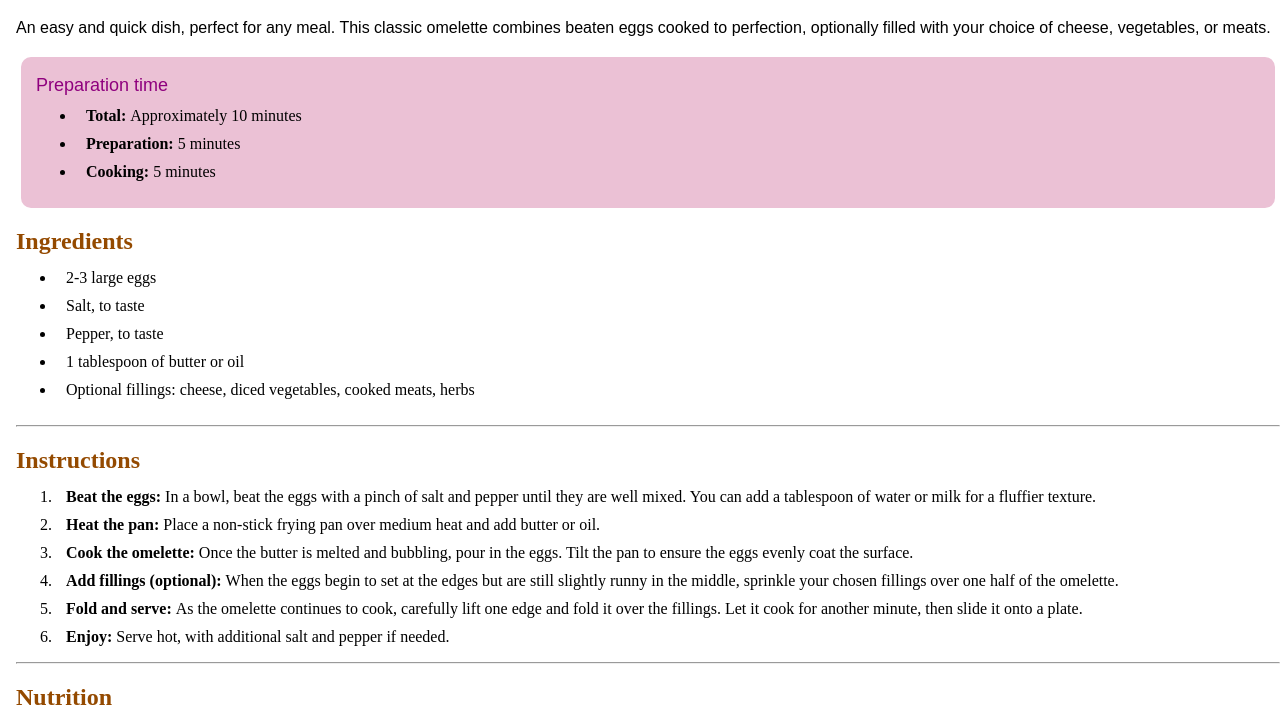
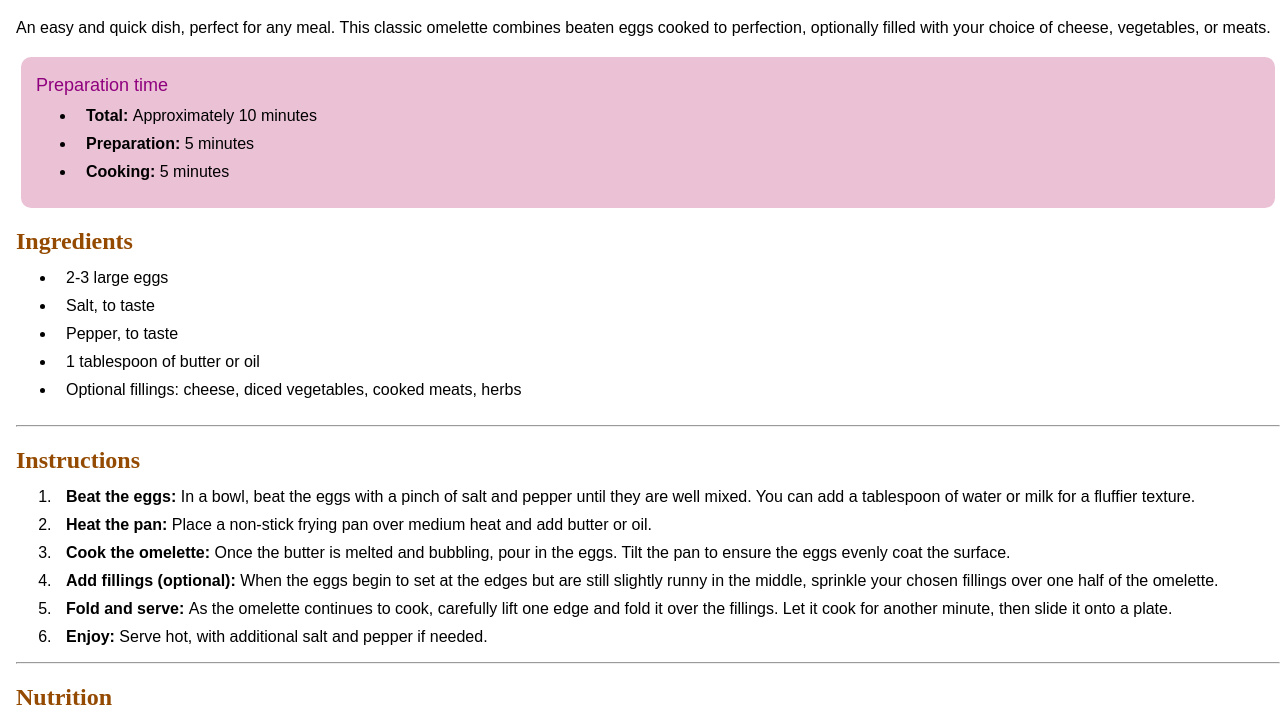
Before and after one commit to victorjudysen/Frontend-Mentor-Projects, a plain HTML site: page 2. recipe-page-main/index.html in a window 1280 px wide. Shown: the part 77-800 px from the top of the page. Drawn offline with Linux system fonts and the light colour scheme.

Commit message:
Update styles.css

```diff
--- a/2. recipe-page-main/styles.css
+++ b/2. recipe-page-main/styles.css
@@ -1,14 +1,11 @@
-/* .young-serif-regular h1, h2 {
-    font-family: "Young Serif", serif;
-    font-weight: 400;
-    font-style: normal;
-} */
-/* * {
-  font-family: "Outfit", sans-serif;
-  font-optical-sizing: auto;
-  font-weight: 400;
-  font-style: normal;
-} */
+.attribution {
+    font-size: 11px;
+    text-align: center;
+}
+
+.attribution a {
+    color: hsl(228, 45%, 44%);
+}
 
 h1 {
     font-family: "Young Serif", serif;
@@ -21,16 +18,6 @@ h2 {
     font-family: "Young Serif", serif;
     font-weight: 600;
     font-style: normal;
-
-}
-
-.attribution {
-    font-size: 11px;
-    text-align: center;
-}
-
-.attribution a {
-    color: hsl(228, 45%, 44%);
 }
 
 .preparation-time {
@@ -38,6 +25,8 @@ h2 {
     border-radius: 10px;
     padding: 0.5px 15px;
     margin: 20px 5px;
+    font-family: "Outfit", sans-serif;
+    font-weight: 400;
 }
 
 .preparation-time p {
@@ -58,6 +47,8 @@ h2 {
 .ingredients ul li {
     padding-bottom: 10px;
     padding-left: 10px;
+    font-family: "Outfit", sans-serif;
+    font-weight: 400;
 }
 
 .instructions h2 {
@@ -67,6 +58,8 @@ h2 {
 .instructions ol li {
     padding-left: 10px;
     margin-bottom: 10px;
+    font-family: "Outfit", sans-serif;
+    font-weight: 400;
 }
 
 #main-body {
```
